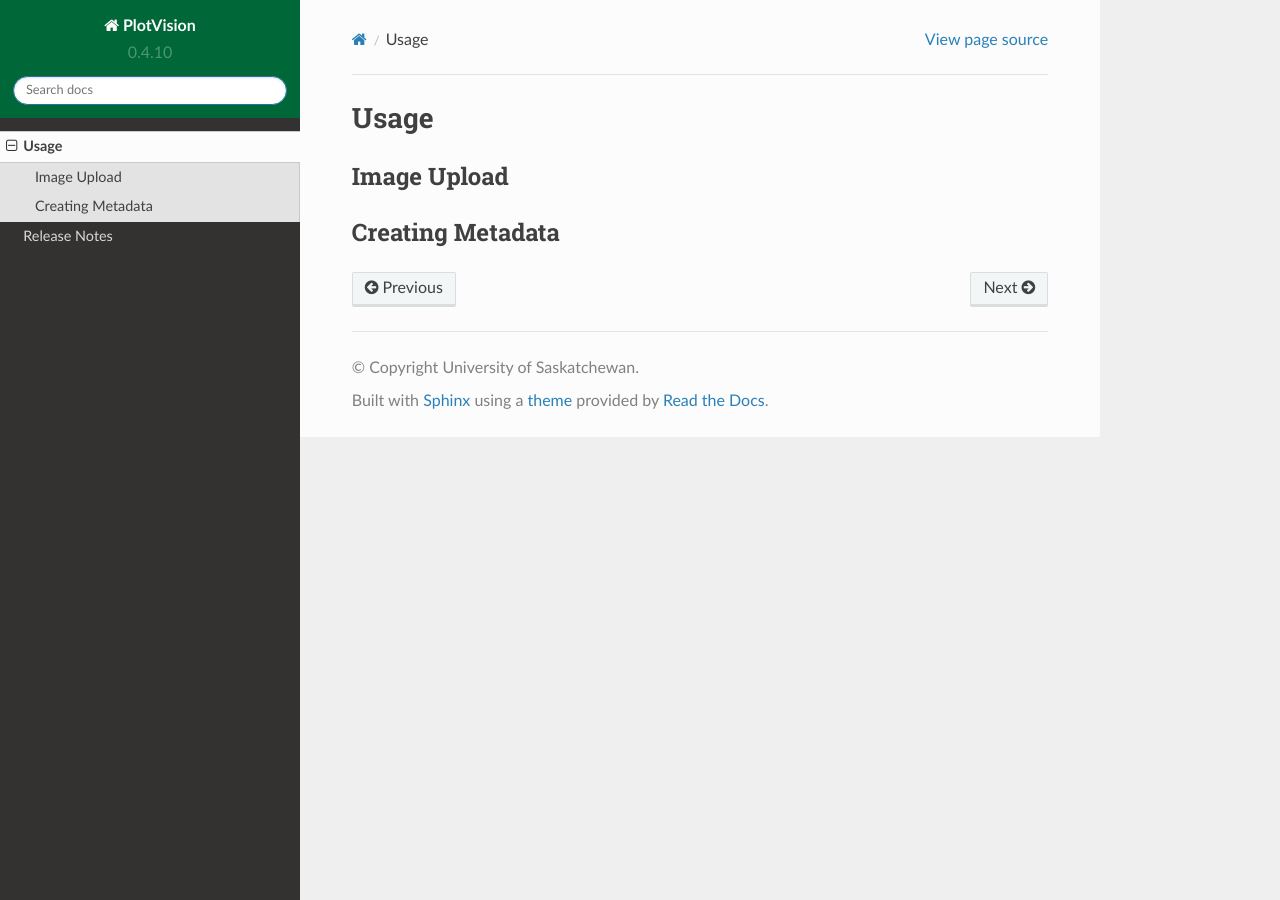
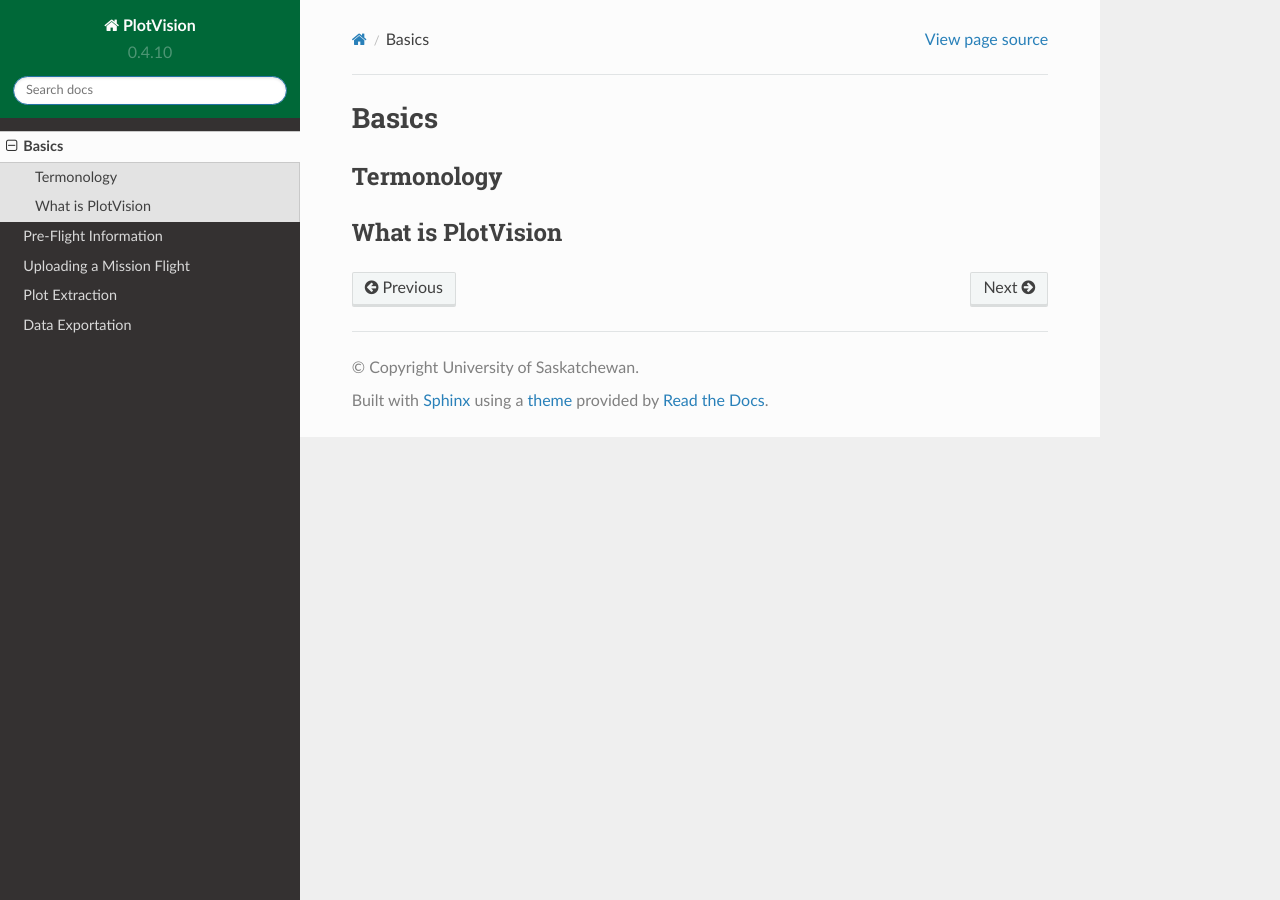
Before and after one commit to p2irc/plotvision-docs, a Sphinx documentation site: the page built from docs/source/Basics.rst, in a window 1280 px wide. Built offline with Sphinx 7.4.7 and the Read the Docs theme 2.0.0, drawn with Linux system fonts in a browser that asks for light colours; pages that are not in the unit, such as notebooks, are missing from menus.

Commit message:
Initialize doc structure

```diff
--- a/docs/source/usage.rst
+++ b/docs/source/Basics.rst
@@ -1,9 +1,9 @@
-Usage
+Basics
 =====
 
-Image Upload
+Termonology
 ------------
 
 
-Creating Metadata
+What is PlotVision
 -----------------
```
Also changed, not shown: docs/source/Data Exportation.rst (added, +14 -0 lines), docs/source/Plot Extraction.rst (added, +14 -0 lines), docs/source/Pre-Flight Information.rst (added, +14 -0 lines), docs/source/Uploading a Mission Flight.rst (added, +14 -0 lines), docs/source/index.rst (+9 -4 lines), docs/source/Release-Patch Notes.rst (renamed from docs/source/release_notes.rst).
